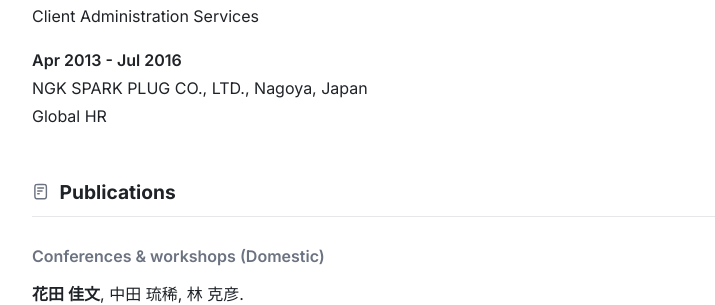
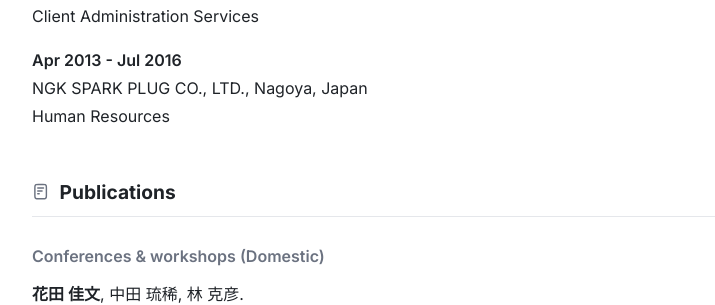
Before and after one commit to nonotoy/nonotoy.github.io, a Jekyll site: the page built from index.md, in a window 1280 px wide and 900 px high, scrolled down 1318 px. Shown: the part 154-459 px from the top of the window, without its empty margins (158-873 px from the left). Built offline with Jekyll 4.4.1, drawn with Linux system fonts in a browser that asks for light colours.

Commit message:
content: rename NGK department to Human Resources
Claude-Session: https://claude.ai/code/session_01C76oaQB1ZdJb2EZ2g6JGdD

```diff
--- a/index.md
+++ b/index.md
@@ -51,7 +51,7 @@ Client Administration Services
 
 **Apr 2013 - Jul 2016**
 NGK SPARK PLUG CO., LTD., Nagoya, Japan
-Global HR
+Human Resources
 
 ## {% include icons/file-02.svg %} Publications
 ### Conferences & workshops (Domestic)
```
